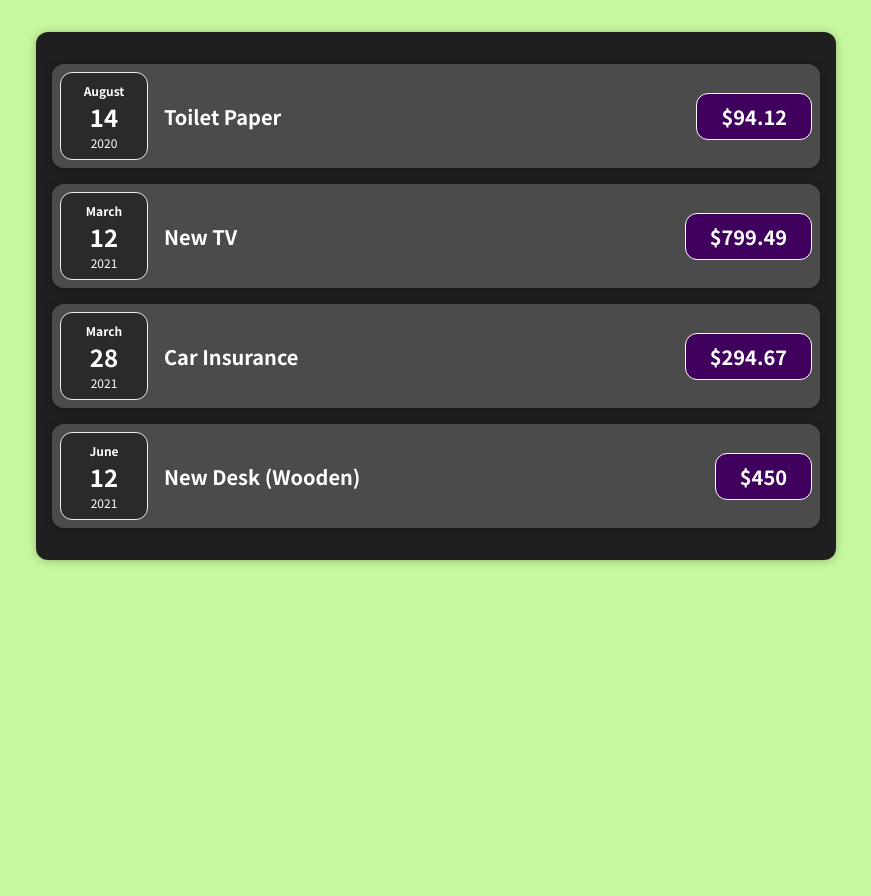
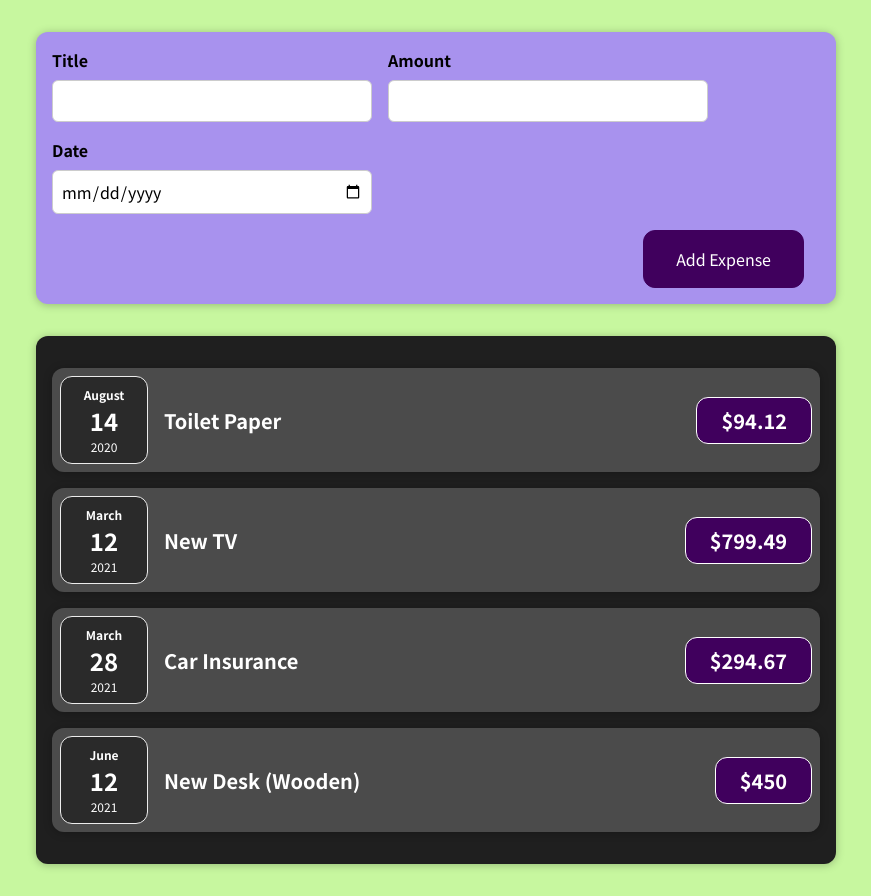
Before and after one commit to Derryck2020/react-first-compo-app, a React (Create React App) app in the folder 01-starting-setup/: page / in a window 1280 px wide. Shown: the whole page, without its empty margins (204-1075 px from the left). Before the commit the page ends 800 px from the top, so only its background shows below. Built offline with nearby package versions, Linux system fonts and the light colour scheme.

Commit message:
update of file

```diff
--- a/01-starting-setup/src/App.js
+++ b/01-starting-setup/src/App.js
@@ -1,4 +1,5 @@
 import Expenses from './components/Expenses/Expenses';
+import NewExpense from './components/NewExpense/NewExpense';
 
 function App() {
 	const expenses = [
@@ -30,6 +31,7 @@ function App() {
 
 	return (
 		<div>
+			<NewExpense />
 			<Expenses items={expenses} />
 		</div>
 	);
```
